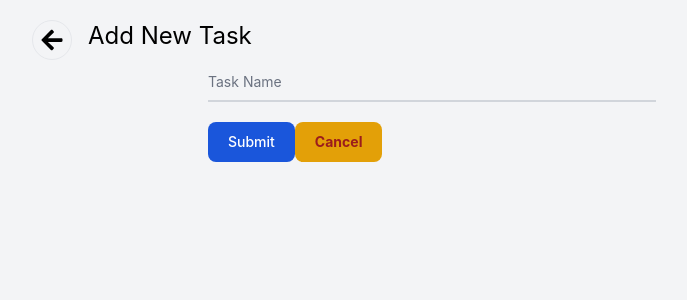
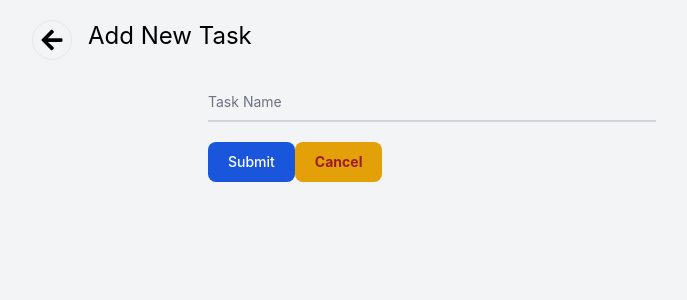
Before and after one commit to douglas86/Todo-App-React, a React (Vite) app: page /new-task in a window 1280 px wide. Shown: the top 300 px of the page, without its empty margins (208-895 px from the left). Built offline with nearby package versions, Linux system fonts and the light colour scheme.

Commit message:
refactored: input forms with its own molecule

```diff
--- /dev/null
+++ b/src/components/molecule/FormInputWithLevels.tsx
@@ -0,0 +1,34 @@
+import { FieldError } from "react-hook-form";
+
+const FormInputWithLevels = ({
+  name,
+  reg,
+  error,
+}: {
+  name: string;
+  reg: object;
+  error: FieldError | undefined;
+}) => {
+  return (
+    <div className="relative z-0 w-full mb-5 group">
+      <input
+        type="text"
+        id={name}
+        className="block py-2.5 px-0 w-full text-sm text-green-900 bg-transparent border-0 border-b-2 border-gray-300 appearance-none dark:text-blue dark:border-gray-600 dark:focus:border-blue-500 focus:outline-none focus:ring-0 focus:border-blue-600 peer"
+        placeholder=" "
+        {...reg}
+      />
+      <label
+        htmlFor={name}
+        className="peer-focus:font-medium absolute text-sm text-gray-500 dark:text-gray-400 duration-300 transform -translate-y-6 scale-75 top-3 -z-10 origin-[0] peer-focus:start-0 rtl:peer-focus:translate-x-1/4 rtl:peer-focus:left-auto peer-focus:text-blue-600 peer-focus:dark:text-blue-500 peer-placeholder-shown:scale-100 peer-placeholder-shown:translate-y-0 peer-focus:scale-75 peer-focus:-translate-y-6"
+      >
+        Task Name
+      </label>
+      {error && (
+        <p className={`text-red-400 text-center p-2`}>This Field is Required</p>
+      )}
+    </div>
+  );
+};
+
+export default FormInputWithLevels;
--- a/src/components/organism/Form.tsx
+++ b/src/components/organism/Form.tsx
@@ -1,6 +1,7 @@
 // import { ChangeEvent, useState } from "react";
 // import { useRedirect } from "react-admin";
 import { useForm, SubmitHandler } from "react-hook-form";
+import FormInputWithLevels from "../molecule/FormInputWithLevels.tsx";
 
 // import LevelSelection from "./LevelSelection.tsx";
 // import CheckboxList from "./CheckboxList.tsx";
@@ -119,23 +120,12 @@ const Form = () => {
   console.log("watch", watch("taskName"));
 
   return (
-    <form className="max-w-md mx-auto" onSubmit={handleSubmit(onSubmit)}>
-      <div className="relative z-0 w-full mb-5 group">
-        <input
-          type="text"
-          id="taskName"
-          className="block py-2.5 px-0 w-full text-sm text-green-900 bg-transparent border-0 border-b-2 border-gray-300 appearance-none dark:text-blue dark:border-gray-600 dark:focus:border-blue-500 focus:outline-none focus:ring-0 focus:border-blue-600 peer"
-          placeholder=" "
-          {...register("taskName", { required: true })}
-        />
-        <label
-          htmlFor="taskName"
-          className="peer-focus:font-medium absolute text-sm text-gray-500 dark:text-gray-400 duration-300 transform -translate-y-6 scale-75 top-3 -z-10 origin-[0] peer-focus:start-0 rtl:peer-focus:translate-x-1/4 rtl:peer-focus:left-auto peer-focus:text-blue-600 peer-focus:dark:text-blue-500 peer-placeholder-shown:scale-100 peer-placeholder-shown:translate-y-0 peer-focus:scale-75 peer-focus:-translate-y-6"
-        >
-          Task Name
-        </label>
-        {errors.taskName && <span>This Field is Required</span>}
-      </div>
+    <form className="max-w-md mx-auto m-5" onSubmit={handleSubmit(onSubmit)}>
+      <FormInputWithLevels
+        name={`taskname`}
+        reg={register("taskName", { required: true })}
+        error={errors.taskName}
+      />
 
       <button
         type="submit"
```
